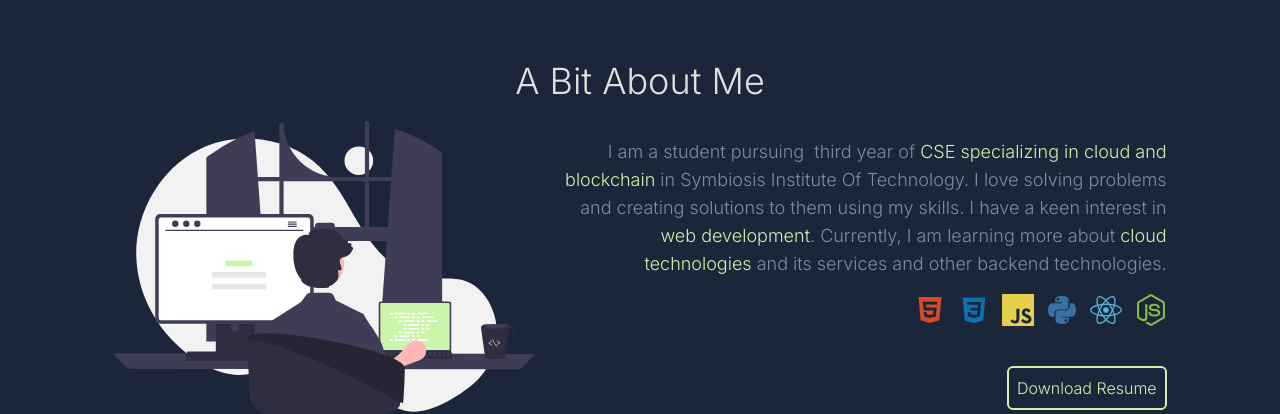
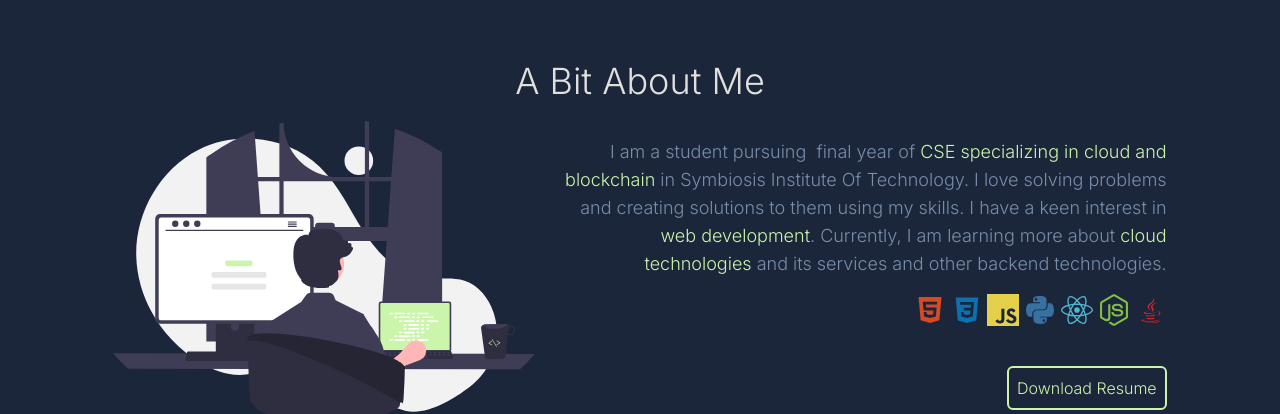
Before and after one commit to ArnavGuptaaa/portfolio, a React (Create React App) app: page / in a window 1280 px wide. Shown: the part 960-1374 px from the top of the page. Built offline with nearby package versions, Linux system fonts and the light colour scheme.

Commit message:
updated resume and about me

```diff
--- a/src/components/Home.js
+++ b/src/components/Home.js
@@ -1,5 +1,5 @@
 // Icons
-import { DiCss3 } from 'react-icons/di';
+import { DiCss3, DiJava } from 'react-icons/di';
 import { BsLinkedin } from 'react-icons/bs';
 import { SiGmail, SiJavascript } from 'react-icons/si';
 import { AiFillGithub, AiFillHtml5 } from 'react-icons/ai';
@@ -90,7 +90,7 @@ const Home = () => {
 					</div>
 					<div className="flex flex-col  justify-around items-center sm:items-end sm:w-3/5">
 						<p className=" mt-4 text-center md:text-lg text-font-secondary sm:mt-0 sm:ml-5 sm:text-right ">
-							I am a student pursuing&nbsp; third year of&nbsp;
+							I am a student pursuing&nbsp; final year of&nbsp;
 							<span className="text-highlight">
 								CSE specializing in cloud and blockchain
 							</span>
@@ -109,6 +109,7 @@ const Home = () => {
 							<FaPython size="2em" color="#3770A1" />
 							<FaReact size="2em" color="#4FB7D3" />
 							<FaNodeJs size="2em" color="#85BE47" />
+							<DiJava size="2em" color="#EC2024" />
 						</div>
 						<button
 							className="transform hover:-translate-y-1 hover:text-highlight transition duration-200 ease-in-out border-highlight text-highlight border-2 rounded-md p-2 mt-10"
```
Also changed, not shown: 1 other file (tests, documents, lock files or other folders).
